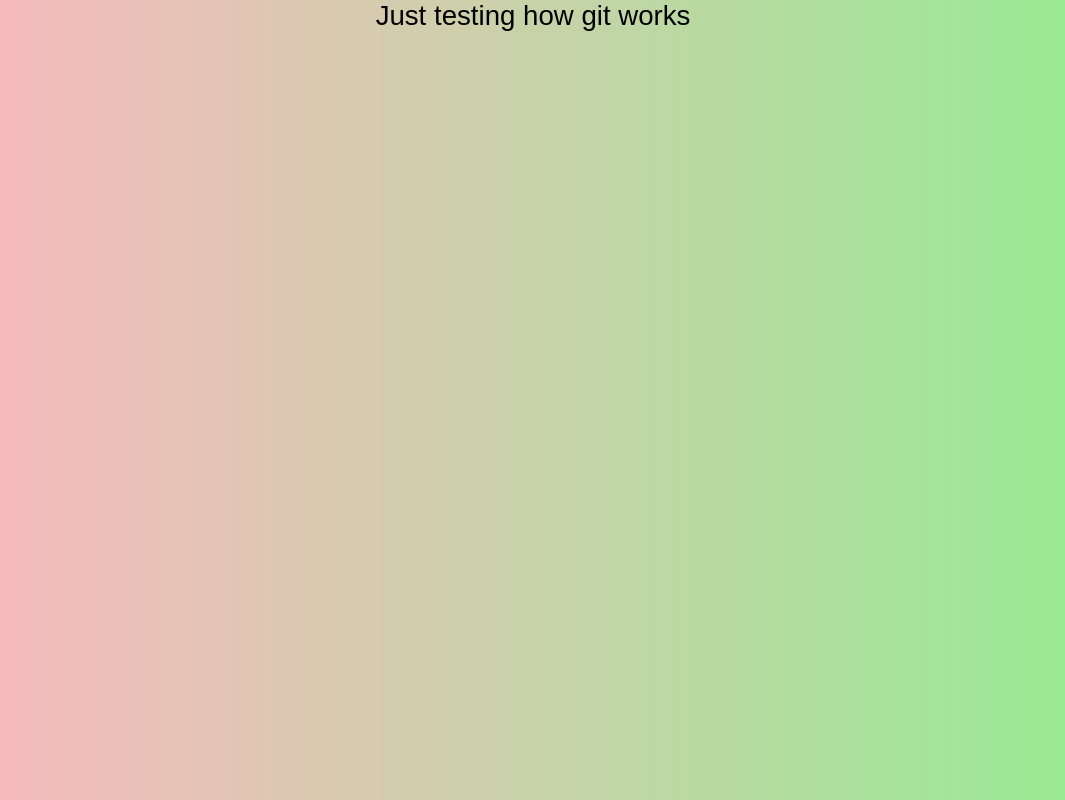
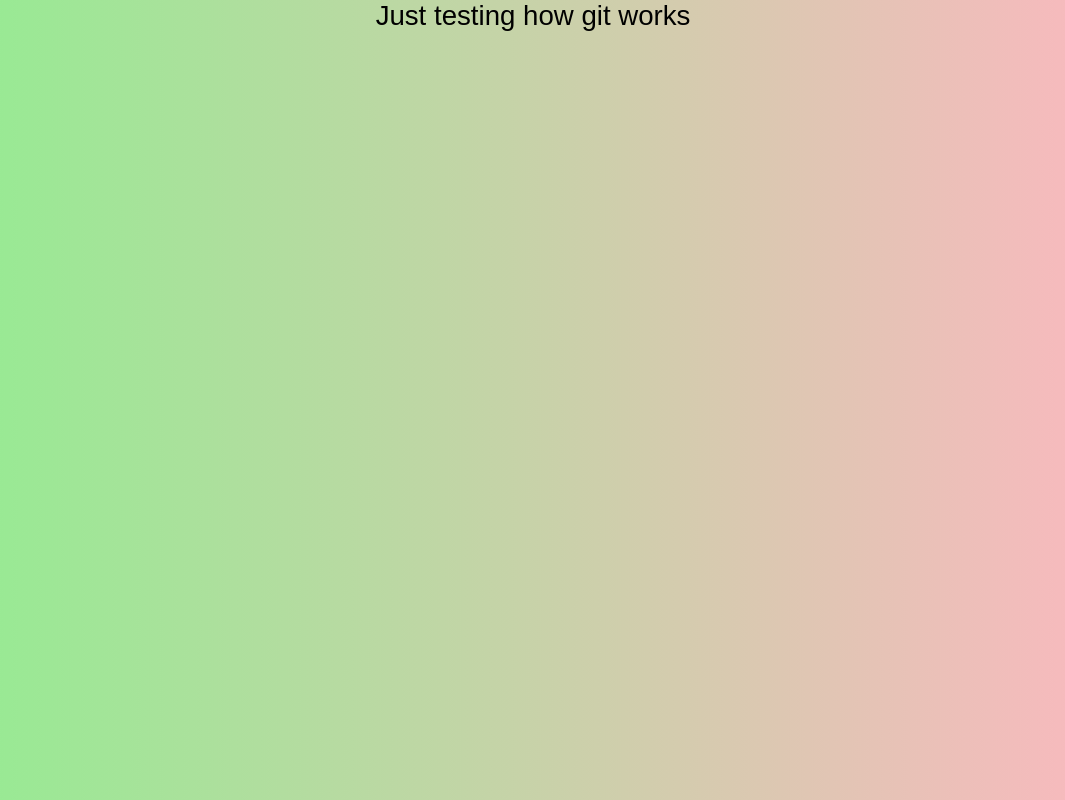
Before and after one commit to patrikinho0/gitlocal, a plain HTML site: page index.html in a window 1280 px wide. Shown: the whole page, without its empty margins (107-1172 px from the left). Drawn offline with Linux system fonts and the light colour scheme.

Commit message:
changed background color

```diff
--- a/style.css
+++ b/style.css
@@ -5,6 +5,6 @@
     font-size: 120%;
 }
 body{
-    background-image: linear-gradient(to right, lightpink, lightgreen);
+    background-image: linear-gradient(to right, lightgreen, lightpink);
     text-align: center;
 }
```
